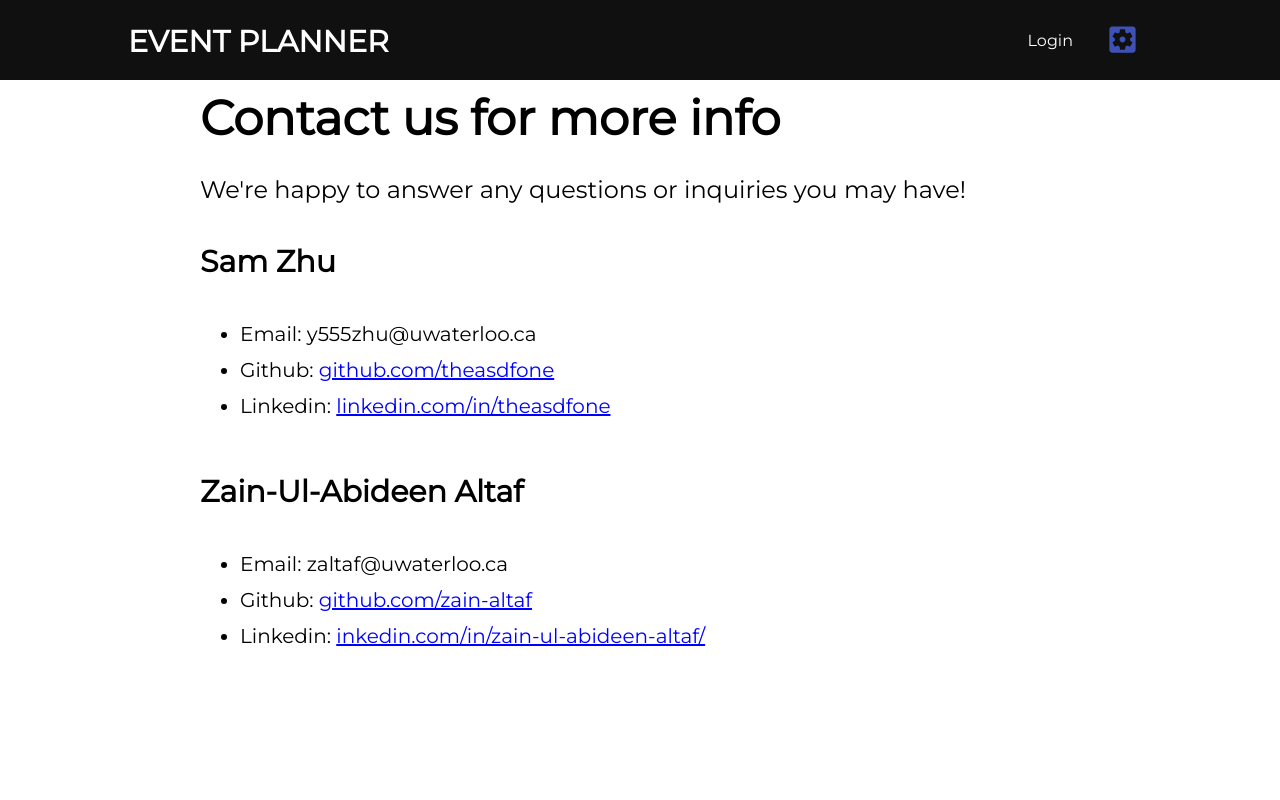
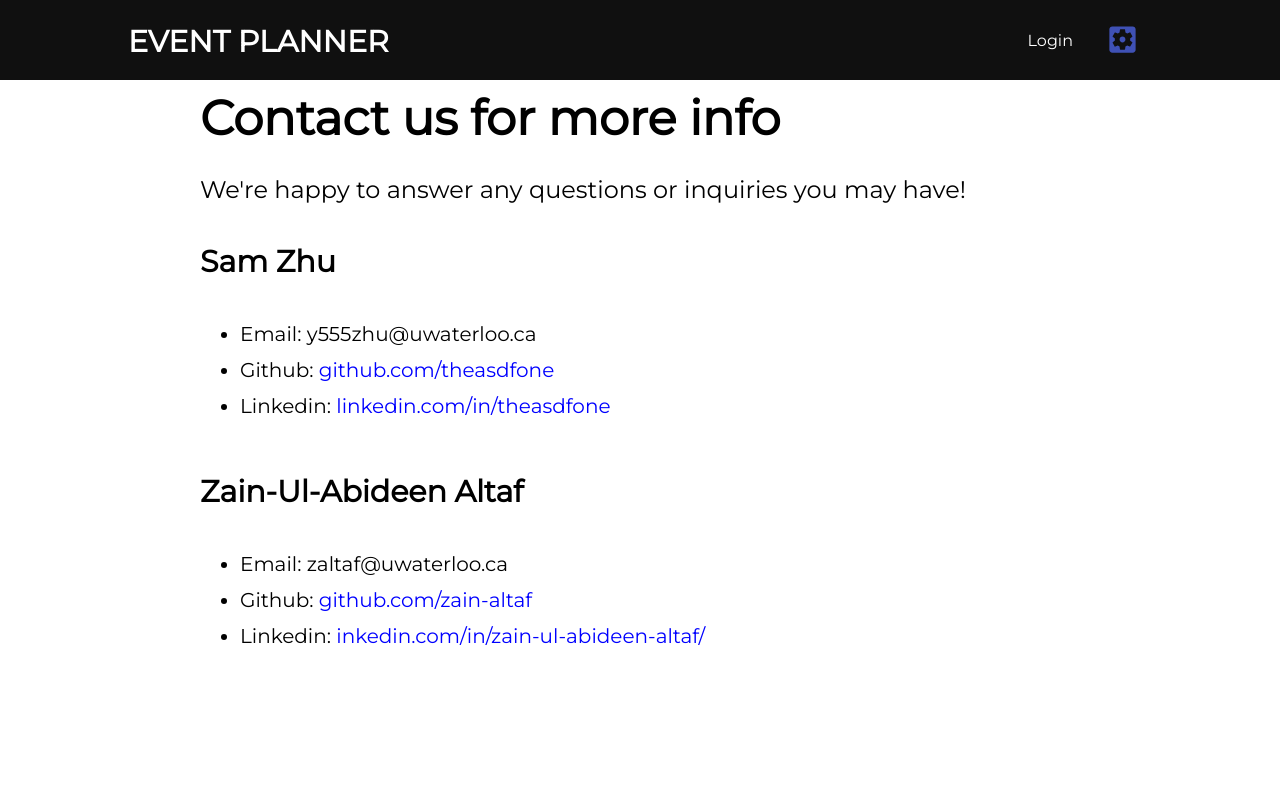
Before and after one commit to theasdfone/EventPlanner, a React (Create React App) app: page /contact in a window 1280 px wide. Shown: the top 800 px of the page. Built offline with nearby package versions, Linux system fonts and the light colour scheme.

Commit message:
fix contact page hyperlink

```diff
--- a/src/Pages/Contact.jsx
+++ b/src/Pages/Contact.jsx
@@ -16,14 +16,14 @@ function Contact() {
                     <br></br>
                     <ul>
                         <li>Email: y555zhu@uwaterloo.ca</li>
-                        <li>Github: <a style={{ color: "blue" }} href="github.com/theasdfone">github.com/theasdfone</a></li>
-                        <li>Linkedin: <a style={{ color: "blue" }} href="linkedin.com/in/theasdfone">linkedin.com/in/theasdfone</a></li>
+                        <li>Github: <a style={{ color: "blue", textDecoration: 'none'}} href="github.com/theasdfone">github.com/theasdfone</a></li>
+                        <li>Linkedin: <a style={{ color: "blue", textDecoration: 'none'}} href="linkedin.com/in/theasdfone">linkedin.com/in/theasdfone</a></li>
                     </ul>
                     <h2 style={{ marginTop: "50px" }}>Zain-Ul-Abideen Altaf</h2><br></br>
                     <ul style={{ marginBottom: "300px" }}>
                         <li>Email: zaltaf@uwaterloo.ca</li>
-                        <li>Github: <a style={{ color: "blue" }} href="https://github.com/zain-altaf">github.com/zain-altaf</a></li>
-                        <li>Linkedin: <a style={{ color: "blue" }} href="https://www.linkedin.com/in/zain-ul-abideen-altaf/">inkedin.com/in/zain-ul-abideen-altaf/</a></li>
+                        <li>Github: <a style={{ color: "blue", textDecoration: 'none'}} href="https://github.com/zain-altaf">github.com/zain-altaf</a></li>
+                        <li>Linkedin: <a style={{ color: "blue", textDecoration: 'none'}} href="https://www.linkedin.com/in/zain-ul-abideen-altaf/">inkedin.com/in/zain-ul-abideen-altaf/</a></li>
                     </ul>
                 </div>
             </div>
```
